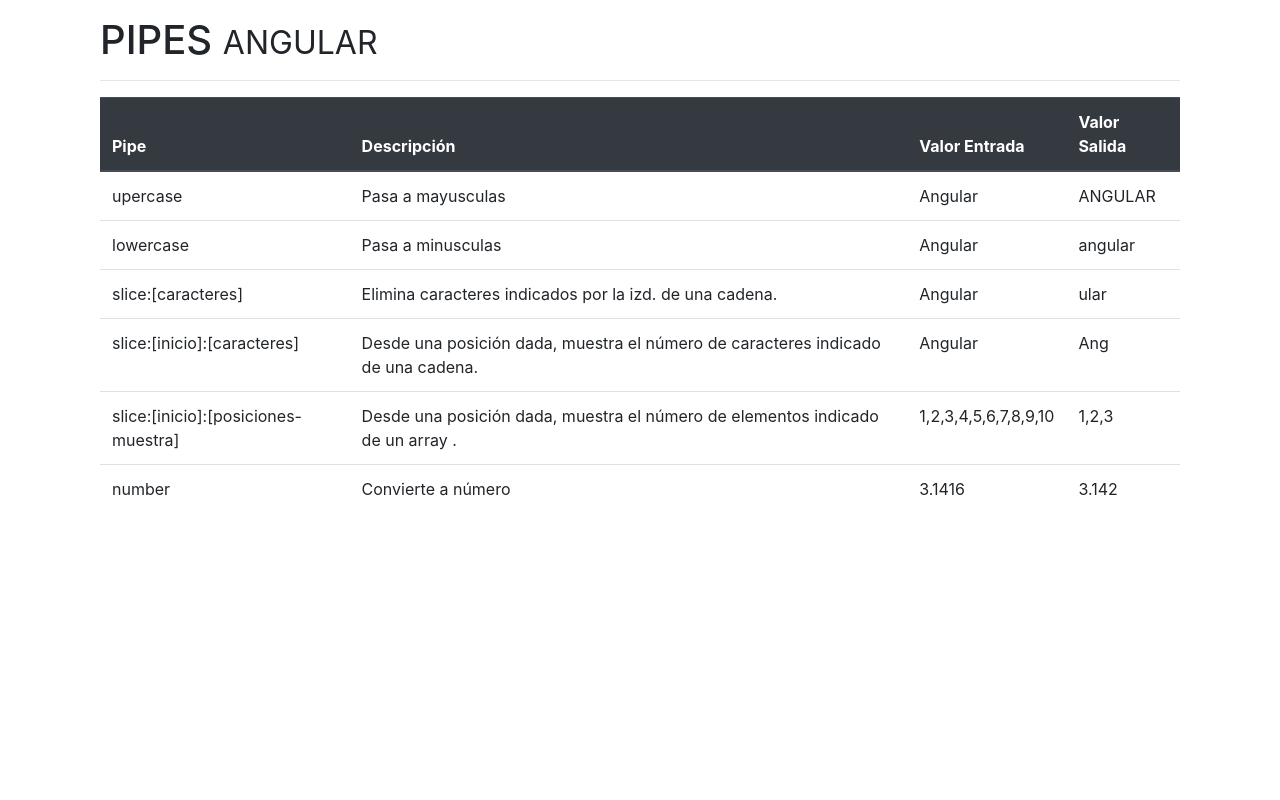
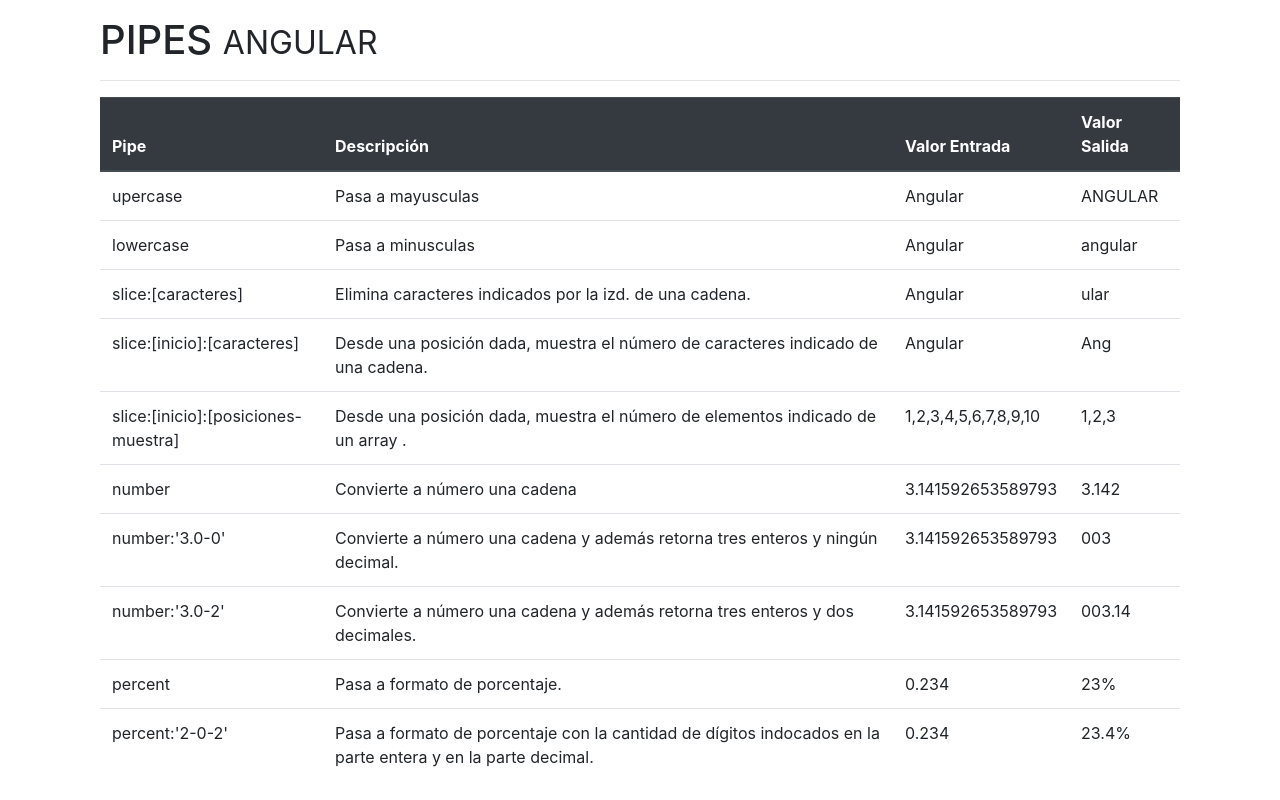
Before and after one commit to ARFEGA/PIPES-Angular, an Angular app: page / in a window 1280 px wide. Built offline with nearby package versions, Linux system fonts and the light colour scheme.

Commit message:
Demostración PIPE percent

```diff
--- a/src/app/app.component.html
+++ b/src/app/app.component.html
@@ -46,9 +46,33 @@
                     </tr>
                     <tr>
                         <td>number</td>
-                        <td>Convierte a número</td>
+                        <td>Convierte a número una cadena</td>
                         <td>{{PI}}</td>
                         <td>{{ PI | number }}</td>
+                    </tr>
+                    <tr>
+                        <td>number:'3.0-0'</td>
+                        <td>Convierte a número una cadena y además retorna tres enteros y ningún decimal.</td>
+                        <td>{{PI}}</td>
+                        <td>{{ PI | number:'3.0-0' }}</td>
+                    </tr>
+                    <tr>
+                        <td>number:'3.0-2'</td>
+                        <td>Convierte a número una cadena y además retorna tres enteros y dos decimales.</td>
+                        <td>{{PI}}</td>
+                        <td>{{ PI | number:'3.0-2' }}</td>
+                    </tr>
+                    <tr>
+                        <td>percent</td>
+                        <td>Pasa a formato de porcentaje.</td>
+                        <td>{{porcentaje}}</td>
+                        <td>{{ porcentaje | percent}}</td>
+                    </tr>
+                    <tr>
+                        <td>percent:'2-0-2'</td>
+                        <td>Pasa a formato de porcentaje con la cantidad de dígitos indocados en la parte entera y en la parte decimal.</td>
+                        <td>{{porcentaje}}</td>
+                        <td>{{ porcentaje | percent:'2.0-2'}}</td>
                     </tr>
                 </tbody>
             </table>
--- a/src/app/app.component.ts
+++ b/src/app/app.component.ts
@@ -9,5 +9,6 @@
   title = 'Pipes-Angular';
   nombre:string="Angular";
   numeros=[1,2,3,4,5,6,7,8,9,10];
-  PI:string="3.1416" ;
+  PI:string=Math.PI.toString() ;
+  porcentaje:string="0.234";
 }
```
